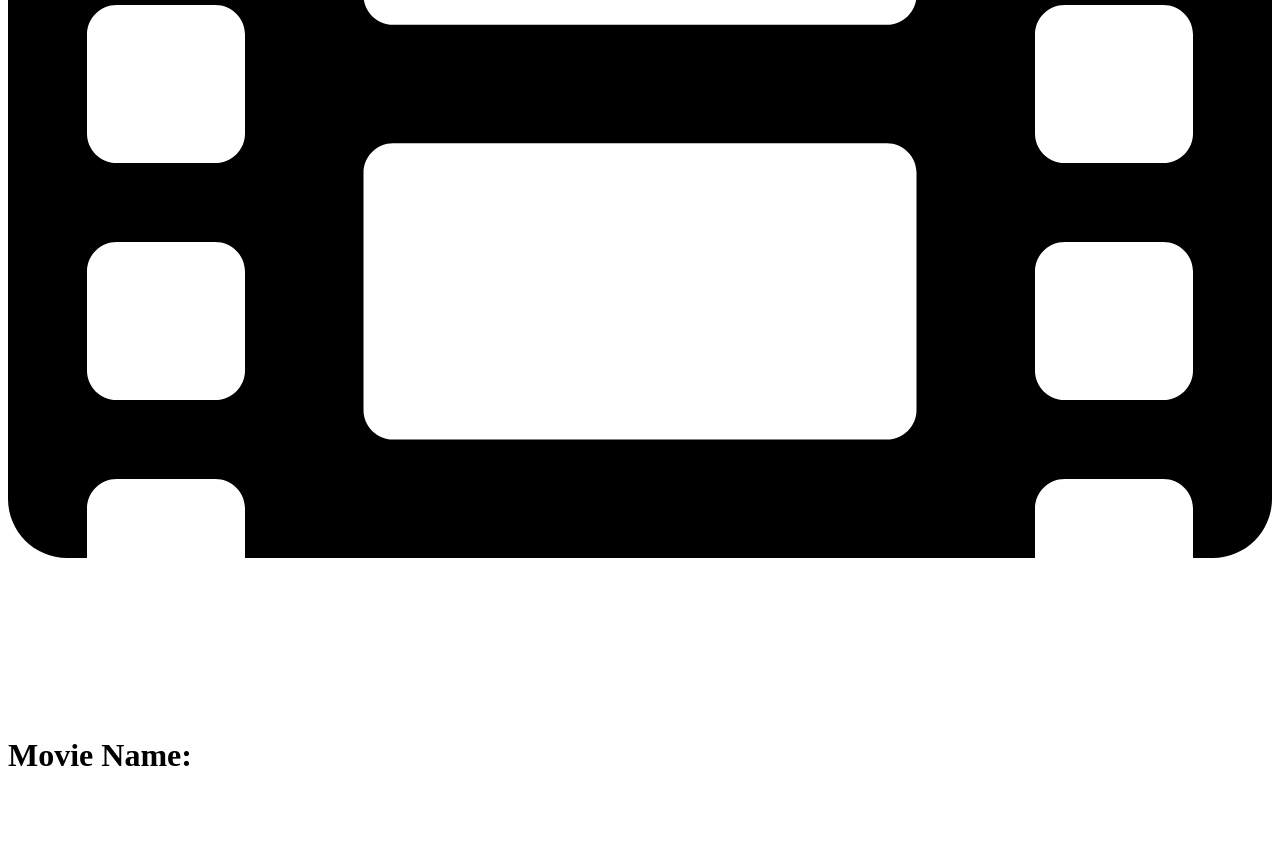
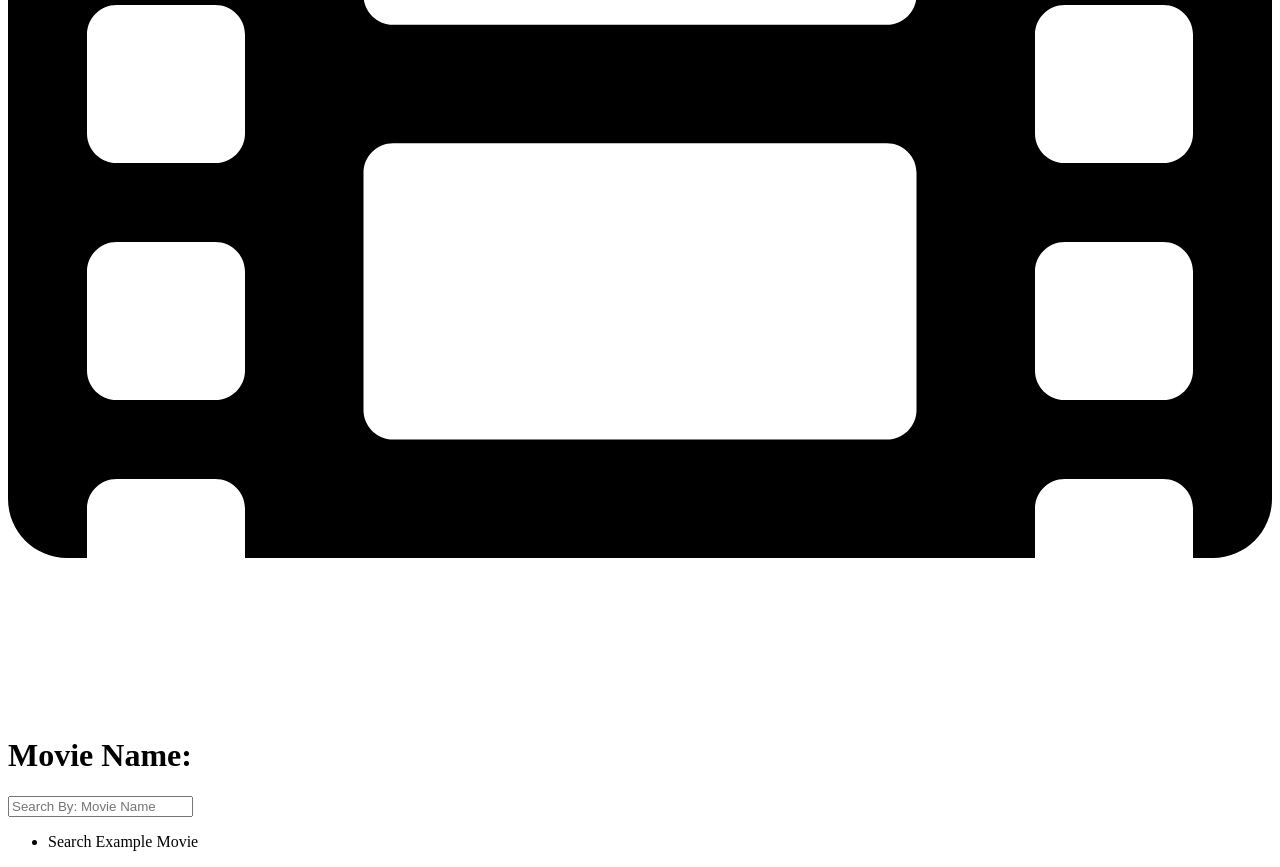
Before and after one commit to aarthig5/377project, a website: page public/index.html in a window 1280 px wide. Shown: the part 556-1423 px from the top of the page. Before the commit the page ends 1352 px from the top, so only its background shows below. Drawn offline with Linux system fonts and the light colour scheme.

Commit message:
search bar

```diff
--- a/public/index.html
+++ b/public/index.html
@@ -7,5 +7,14 @@
 </head>
 <body>
     <h1>Movie Name: </h1>
+    <form>
+        <input class="search" id="userInput" type="text" placeholder="Search By: Movie Name"></input>
+        <ul class="suggestions">
+         <li>
+            Search Example Movie
+         </li>
+        </ul>
+
+    </form>
 </body>
 </html>
```
